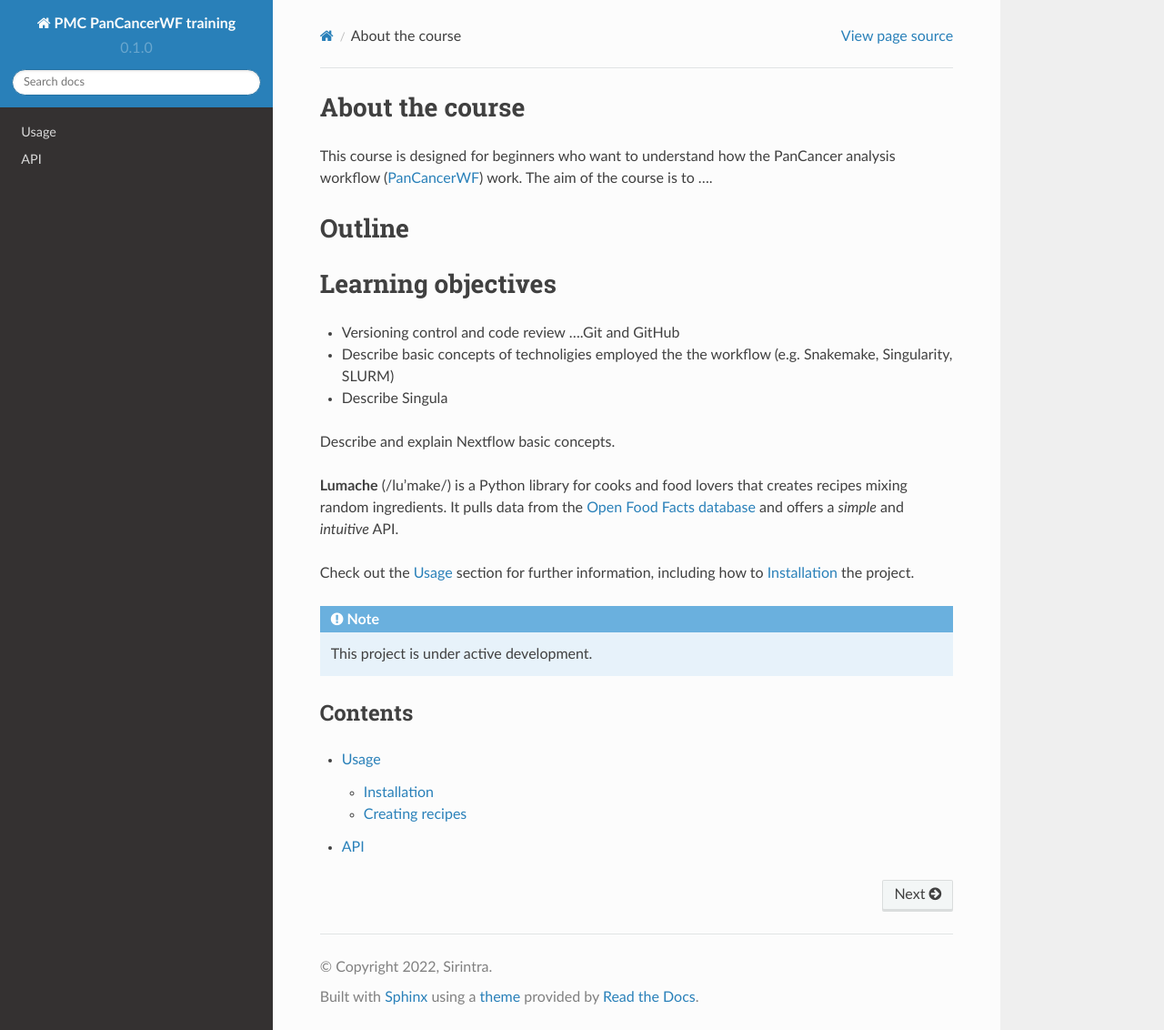
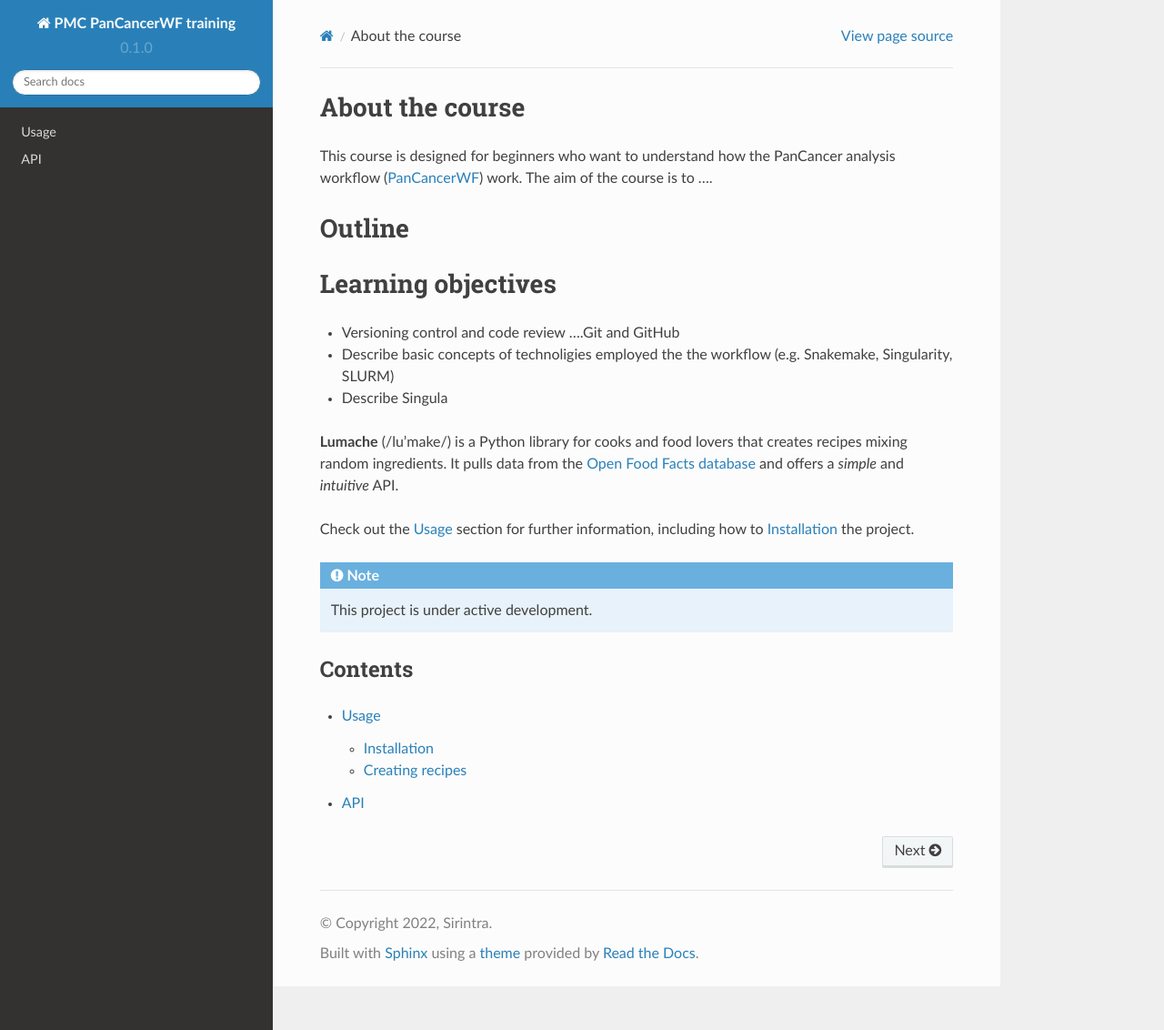
Before and after one commit to sirintra/PMC-PC-training, a Sphinx documentation site: the page built from docs/source/index.rst, in a window 1280 px wide and 1132 px high. Shown: the whole window at 91% size. Built offline with Sphinx 7.4.7 and the Read the Docs theme 2.0.0, drawn with Linux system fonts in a browser that asks for light colours.

Commit message:
Update index.rst

```diff
--- a/docs/source/index.rst
+++ b/docs/source/index.rst
@@ -12,7 +12,10 @@ Learning objectives
 * Versioning control and code review ....Git and GitHub
 * Describe basic concepts of technoligies employed the the workflow (e.g. Snakemake, Singularity, SLURM)
 * Describe Singula
-Describe and explain Nextflow basic concepts.
+
+
+
+
 
 
 **Lumache** (/lu'make/) is a Python library for cooks and food lovers
```
